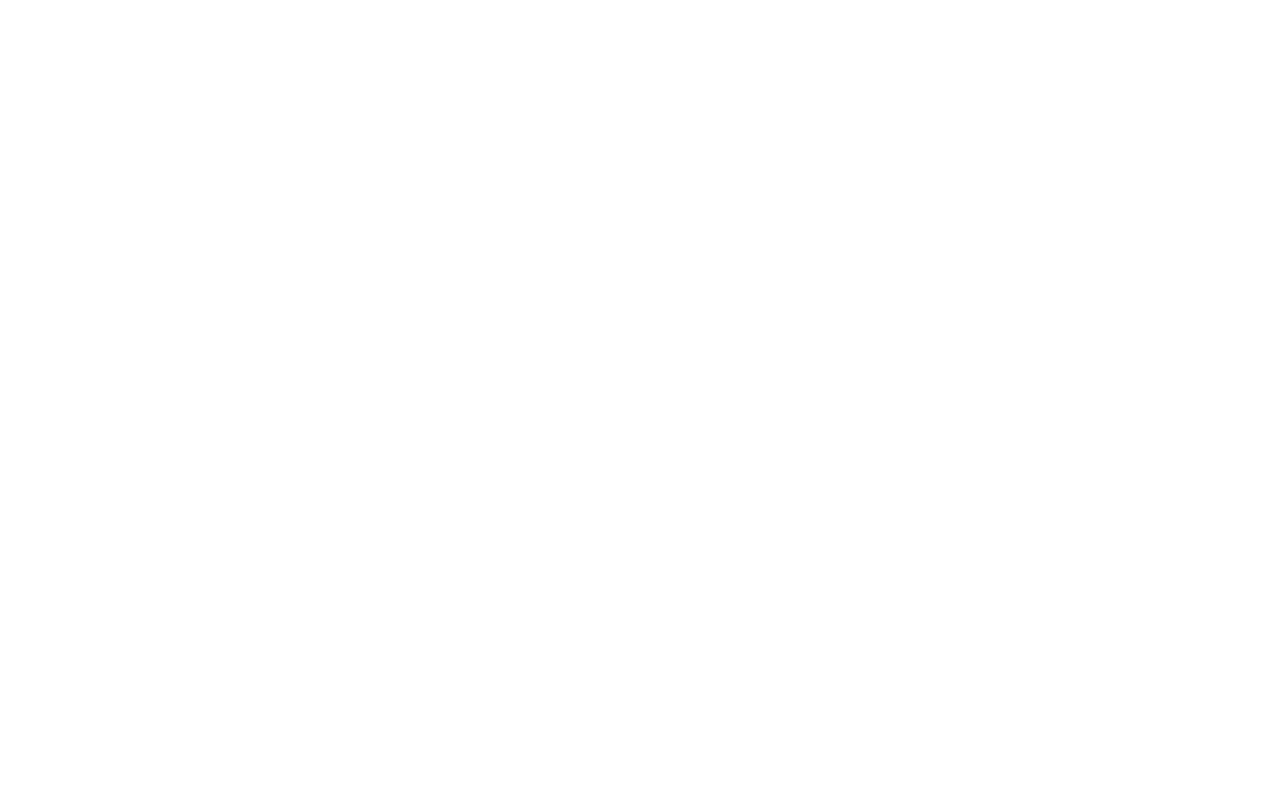
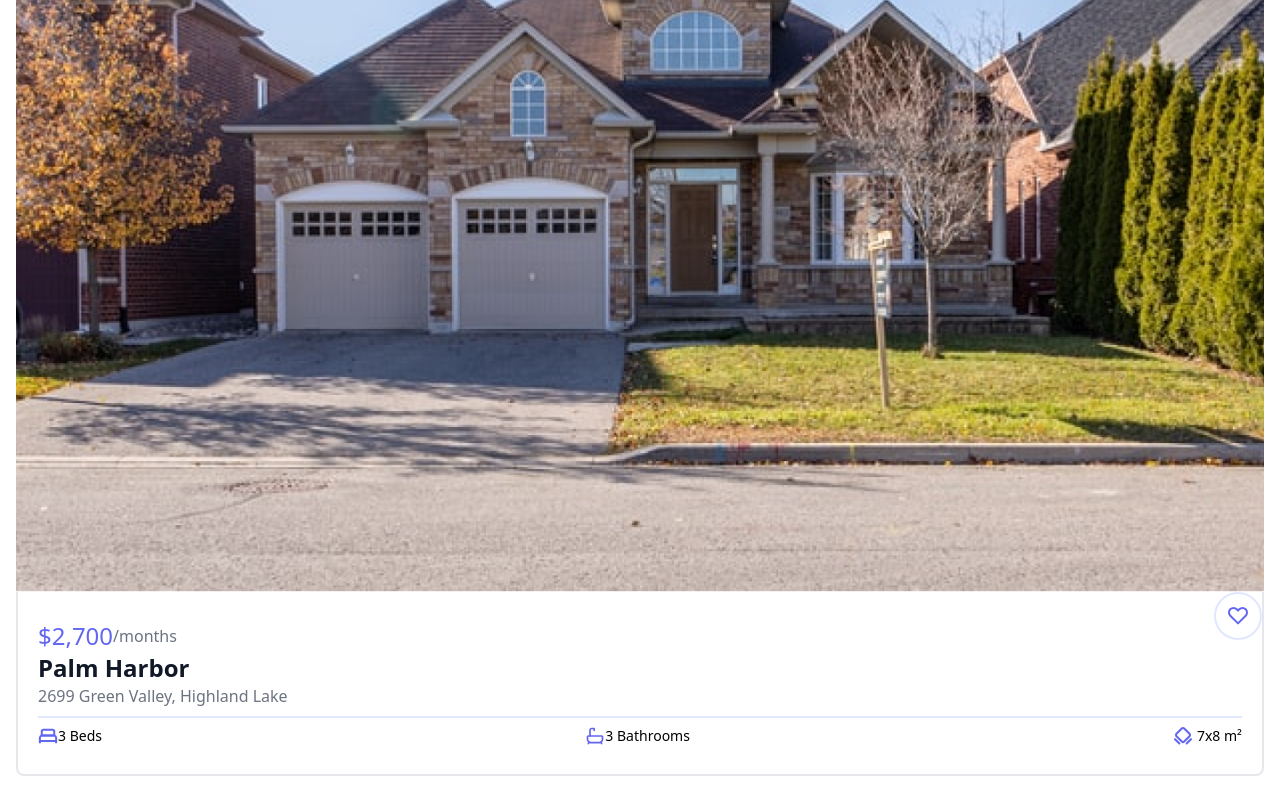
Before and after one commit to hugo-rodriguesC1/R312TD, a Vue app: page /simple in a window 1280 px wide. Shown: the part 1446-2246 px from the top of the page. Before the commit the page ends 1182 px from the top, so only its background shows below. Built offline with nearby package versions, Linux system fonts and the light colour scheme.

Commit message:
composant v-bind

```diff
--- a/src/pages/simple.vue
+++ b/src/pages/simple.vue
@@ -1,5 +1,14 @@
 <script setup>
 import Card from "../components/card.vue";
+let maison = {
+  price: 2700,
+  name: "Palm Harbor",
+  adress: "2699 Green Valley, Highland Lake",
+  nb: 3,
+  nsdb: 3,
+  surface: "7x8",
+  image: "/src/assets/img2.jpg",
+};
 </script>
 
 <template>
@@ -14,4 +23,5 @@
             :nsdb="2"
             surface="6x7.5"
             image="/src/assets/img1.jpg"/>
+    <Card v-bind="maison"/>
 </template>
```
Also changed, not shown: src/assets/img2.jpg (added).
